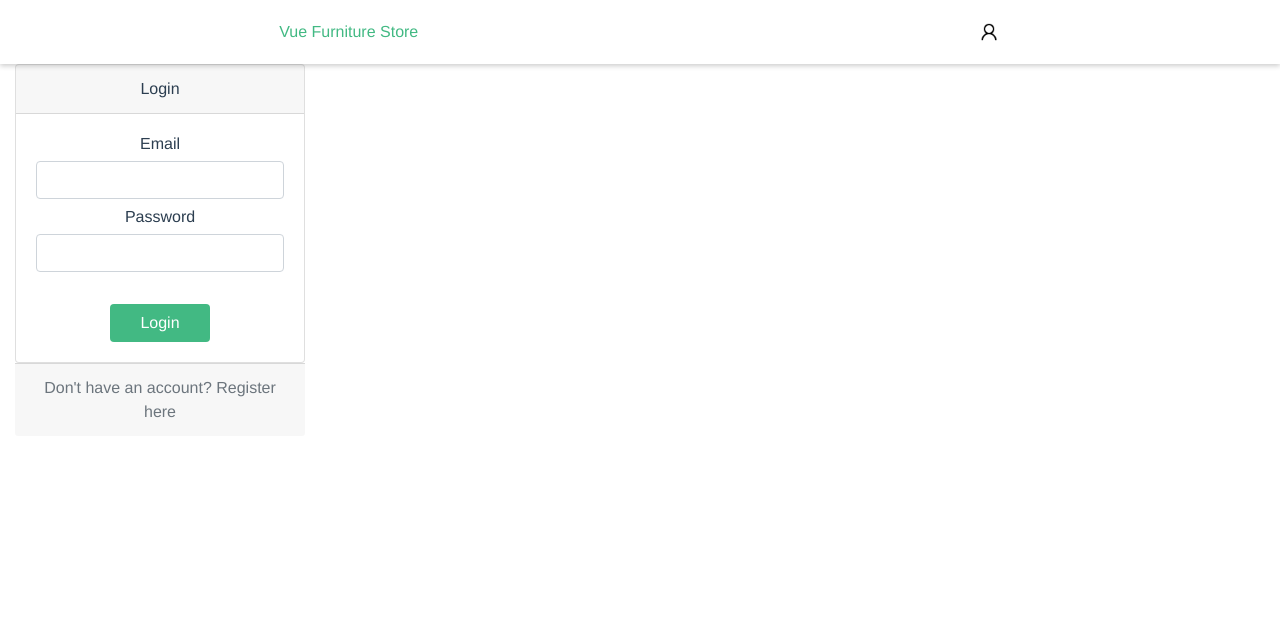
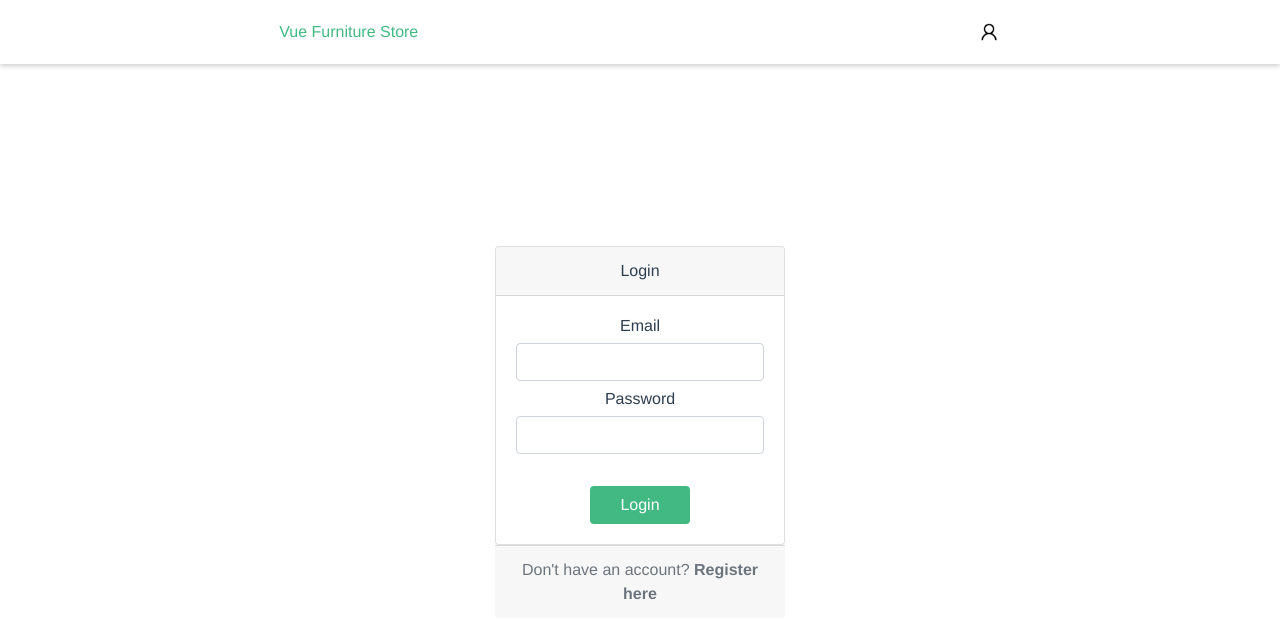
Before and after one commit to Earkh/furniture-webshop, a Vue app: page /signup in a window 1280 px wide. Shown: the top 638 px of the page. Built offline with nearby package versions, Linux system fonts and the light colour scheme; no server answers.

Commit message:
Inserted carousel

```diff
--- a/package.json
+++ b/package.json
@@ -10,6 +10,7 @@
     "core-js": "^3.6.5",
     "firebase": "^8.2.4",
     "vue": "^3.0.5",
+    "vue-carousel": "^0.18.0",
     "vue-router": "^4.0.3"
   },
   "devDependencies": {
--- a/src/components/Landing.vue
+++ b/src/components/Landing.vue
@@ -5,7 +5,7 @@
             <h1 class="d-1">Furnish your dreams</h1>
             <h5 class="d-5">We offer you a wide and varied selection of styles to combine, as well as the best and most innovative collections of furniture, auxiliary, sofas, armchairs, dining rooms, decoration, lighting, bedrooms, mattresses, rest equipment and outdoor furniture ...</h5>
         </div>
-        <div id="landingImage" class="col-md row h-100 w-100 d-flex justify-content-center ml-1" style="cursor: pointer;" onclick="window.location='/articles';">
+        <div id="landingImage" class="col-md row h-100 w-100 d-flex justify-content-center ml-1">
             <router-link to="/articles" custom v-slot="{ navigate }">
                 <div role="link" id="img1" class="img-container col-md-5 rounded" @click="navigate">
                     <div class="overlay rounded">
@@ -18,7 +18,7 @@
                     <div class="overlay rounded">
                         <div class="text">Kitchen</div>
                     </div>
-                 </div>                                                                                         <!-- TODO Fix refresh when clicking images link -->
+                 </div>
             </router-link>
             <router-link to="/articles" custom v-slot="{ navigate }">
                 <div role="link" id="img3" class="img-container col-md-5 rounded" @click="navigate">
--- a/src/views/Articles.vue
+++ b/src/views/Articles.vue
@@ -4,7 +4,7 @@
             <div id="articlesHeader" class="col d-flex justify-content-center align-items-center">
                 <div class="layer">
                 </div>
-                    <span style="z-index: 3;">Bedrooms</span>
+                    <span style="z-index: 2;">Bedrooms</span>
             </div>
         </div>
         <div id="sales" class="row d-flex flex-column justify-content-center p-1">
@@ -12,24 +12,32 @@
             <div id="slider" class="d-flex justify-content-center align-items-center">Slider</div>
         </div>
         <div class="row d-flex justify-content-around align-items-end mt-3" id="articlesCards">
+            <carousel>
+                <slide>
                     <ProductCard></ProductCard>
                     <ProductCard></ProductCard>
                     <ProductCard></ProductCard>
+                </slide>
+                <slide>
                     <ProductCard></ProductCard>
                     <ProductCard></ProductCard>
                     <ProductCard></ProductCard>
-
+                </slide>
+            </carousel>
         </div>
     </div>
 </template>
 
 <script>
 import ProductCard from '../components/ProductCard'
+import { Carousel, Slide } from 'vue-carousel'
 
 export default {
     name: "Articles",
     components: {
-        ProductCard
+        ProductCard,
+        Carousel,
+        Slide
     }
 }
 </script>
--- a/src/views/SignUpIn.vue
+++ b/src/views/SignUpIn.vue
@@ -1,14 +1,16 @@
 <template>
-    <div v-if="showLogin" class=" col-xs-10 col-sm-8 col-md-6 col-lg-4 col-xl-3">
-        <LoginForm @login="redirectDashboard"></LoginForm>
-        <div class="card-footer text-muted">
-            Don't have an account? <span @click="showLogin = false">Register here</span>
+    <div class="h-100 d-flex justify-content-center align-items-center">
+        <div v-if="showLogin" class="col-sm-9 col-md-6 col-lg-3">
+            <LoginForm @login="redirectDashboard"></LoginForm>
+            <div class="card-footer text-muted">
+                Don't have an account? <span @click="showLogin = false" style="cursor: pointer; font-weight: bold">Register here</span>
+            </div>
         </div>
-    </div>
-    <div v-else  class=" col-xs-10 col-sm-8 col-md-6 col-lg-4 col-xl-3">
-        <RegisterForm  @register="redirectDashboard"></RegisterForm>
-        <div class="card-footer text-muted">
-            Already have an account? <span @click="showLogin = true">Login here</span>
+        <div v-else  class="col-sm-9 col-md-6 col-lg-3">
+            <RegisterForm  @register="redirectDashboard"></RegisterForm>
+            <div class="card-footer text-muted">
+                Already have an account? <span @click="showLogin = true" style="cursor: pointer; font-weight: bold">Login here</span>
+            </div>
         </div>
     </div>
 </template>
```
Also changed, not shown: 1 other file (tests, documents, lock files or other folders). Lines whose indentation alone changed are shown as unchanged.
